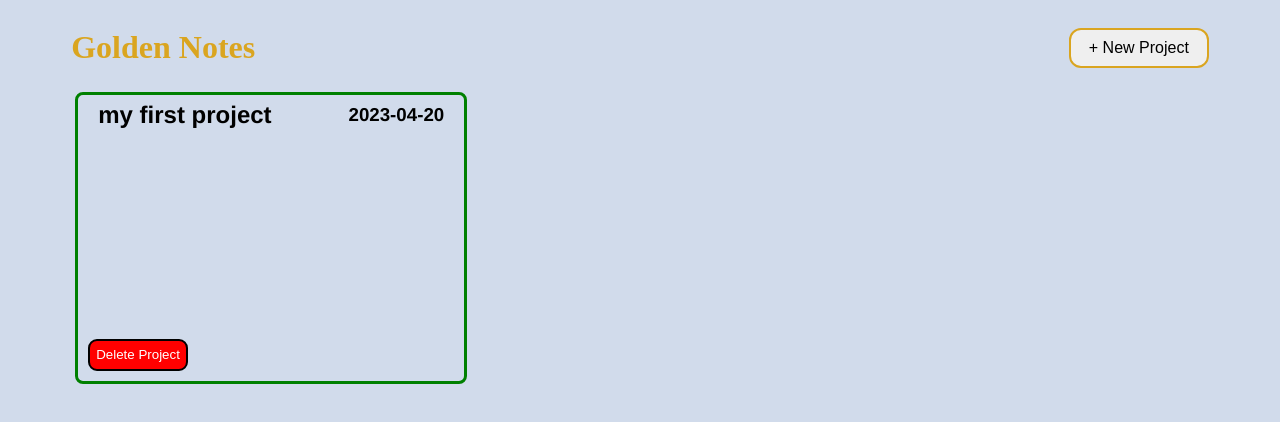
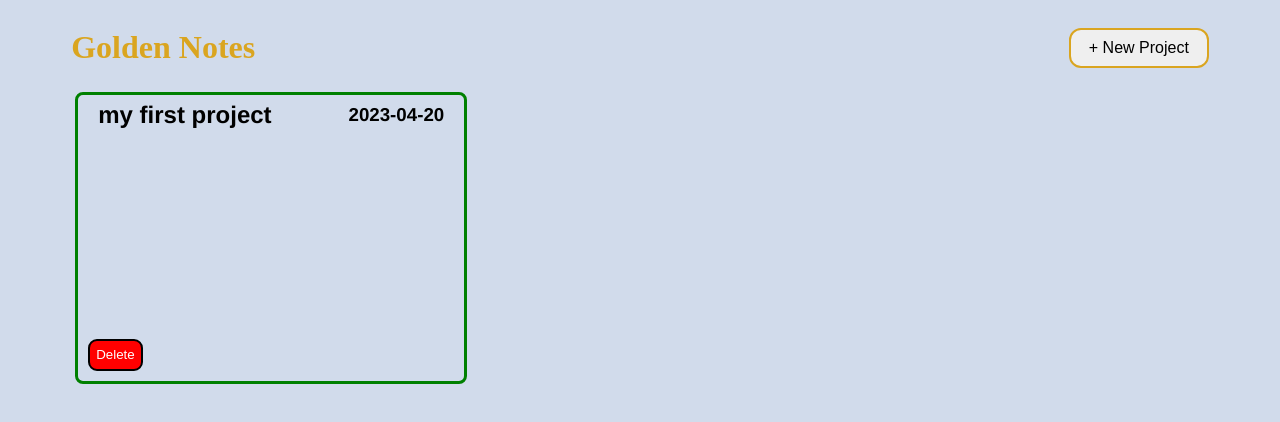
Before and after one commit to grantgolden13/to-do-list, a website built with webpack: page dist/index.html in a window 1280 px wide. Built offline with nearby package versions, Linux system fonts and the light colour scheme.

Commit message:
change delete button text and prompt styling

```diff
--- a/src/projects.js
+++ b/src/projects.js
@@ -57,8 +57,8 @@
     deleteBtnDiv.classList.add('delete-btn-container');
     const deleteBtn = document.createElement('button');
     deleteBtn.type = "button";
-    deleteBtn.value = "Delete Project";
-    deleteBtn.textContent = "Delete Project";
+    deleteBtn.value = "Delete";
+    deleteBtn.textContent = "Delete";
     deleteBtn.classList.add('delete-btn');
     deleteBtn.addEventListener('click', (e) => {
         const projectToDelete = e.target.parentElement.parentElement;
--- a/src/style.css
+++ b/src/style.css
@@ -168,6 +168,7 @@
     padding: 8px;
     width: 360px;
     box-shadow: 2px rgba(0, 0, 0, 0.2);
+    background-color: #fcecec;
 }
 
 .alert-container > h1 {
```
Also changed, not shown: dist/bundle.js.
